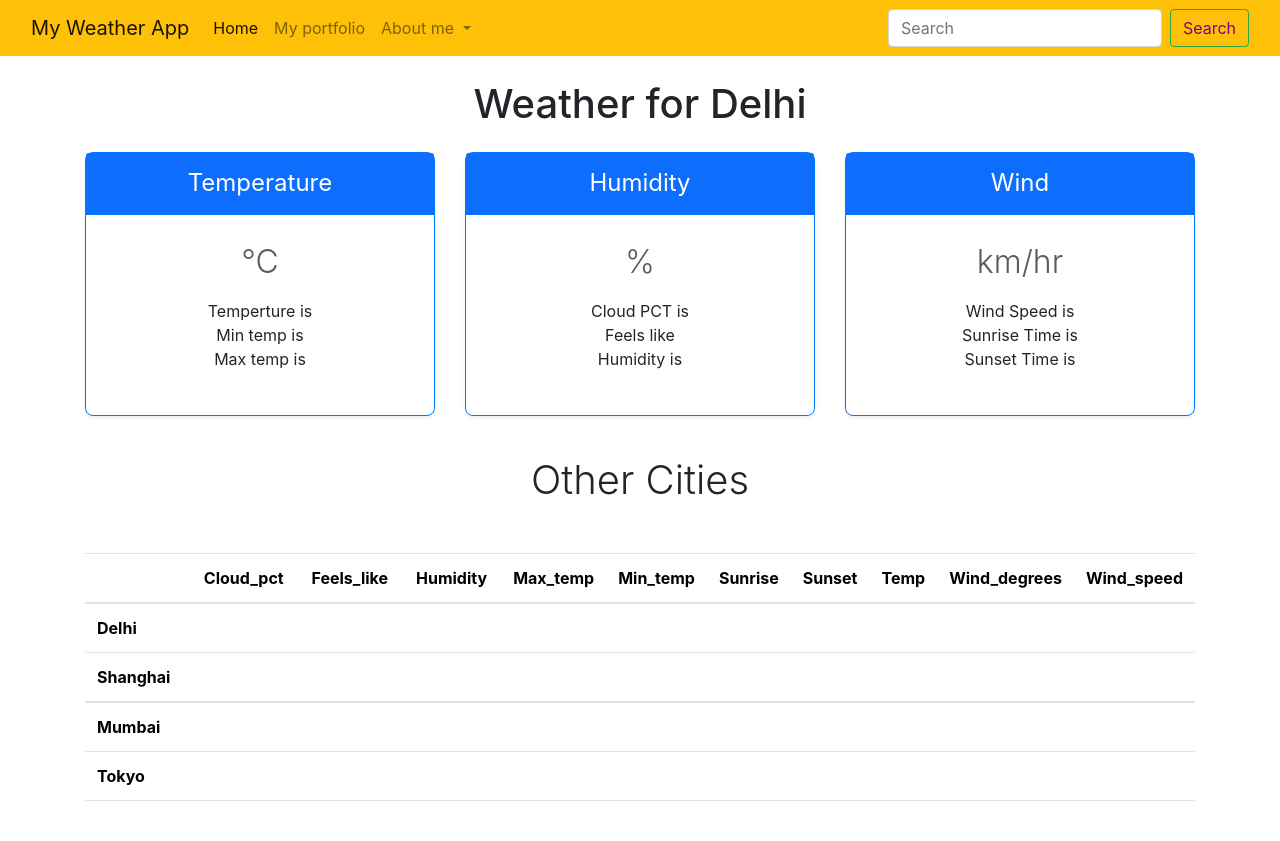
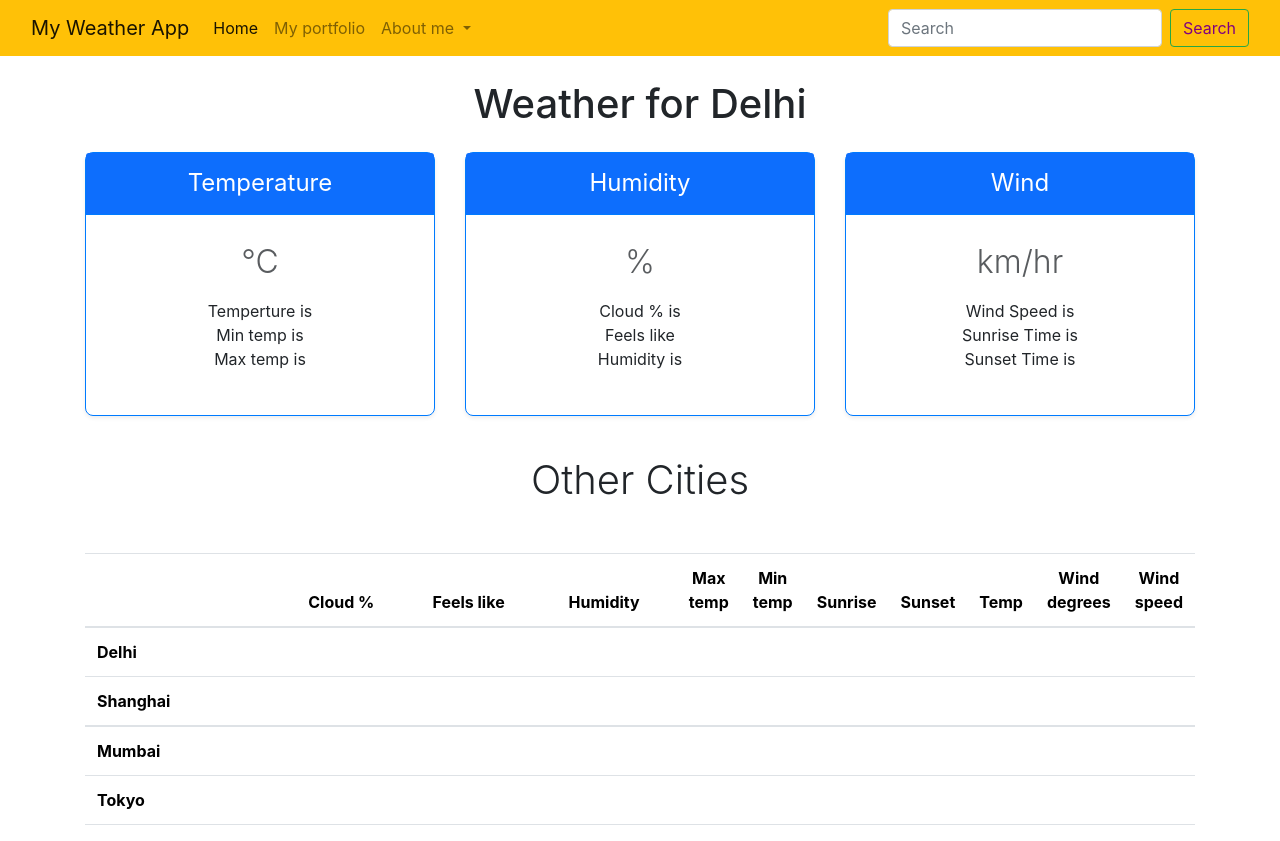
Before and after one commit to Mayankmishra110/My-Weather-App, a plain HTML site: page index.html in a window 1280 px wide. Before the commit the page ends 817 px from the top, so only its background shows below. Drawn offline with nearby package versions, Linux system fonts and the light colour scheme; no server answers.

Commit message:
Update index.html

```diff
--- a/index.html
+++ b/index.html
@@ -22,10 +22,10 @@
                 <a class="nav-link active" aria-current="page" href="#">Home</a>
               </li>
               <li class="nav-item">
-                <a class="nav-link" href="https://mayankcseportfolio.netlify.app/">My portfolio</a>
+                <a class="nav-link" class="font-weight-bold" href="https://mayankcseportfolio.netlify.app/">My portfolio</a>
               </li>
               <li class="nav-item dropdown">
-                <a class="nav-link dropdown-toggle" href="#" role="button" data-bs-toggle="dropdown" aria-expanded="false">
+                <a class="nav-link dropdown-toggle" class="font-weight-bold" href="#" role="button" data-bs-toggle="dropdown" aria-expanded="false">
                   About me
                 </a>
                 <ul class="dropdown-menu">
@@ -74,7 +74,7 @@
                   <div class="card-body">
                     <h1 class="card-title pricing-card-title"><span id="humidity5"></span><small class="text-body-secondary fw-light">%</small></h1>
                     <ul class="list-unstyled mt-3 mb-4">
-                        <li>Cloud PCT is <span id="cloud_pct"></span></li>
+                        <li>Cloud % is <span id="cloud_pct"></span></li>
                         <li>Feels like <span id="feels_like"></span></li>
                         <li>Humidity is <span id="humidity"></span></li>
                     </ul>
@@ -110,16 +110,16 @@
                 <thead>
                   <tr>
                     <th style="width: 34%;"></th>
-                    <th style="width: 22%;">Cloud_pct</th>
-                    <th style="width: 22%;">Feels_like</th>
+                    <th style="width: 22%;">Cloud %</th>
+                    <th style="width: 22%;">Feels like</th>
                     <th style="width: 22%;">Humidity</th>
-                    <th style="width: 22%;">Max_temp</th>
-                    <th style="width: 22%;">Min_temp</th>
+                    <th style="width: 22%;">Max temp</th>
+                    <th style="width: 22%;">Min temp</th>
                     <th style="width: 22%;">Sunrise</th>
                     <th style="width: 22%;">Sunset</th>
                     <th style="width: 22%;">Temp</th>
-                    <th style="width: 22%;">Wind_degrees</th>
-                    <th style="width: 22%;">Wind_speed</th>
+                    <th style="width: 22%;">Wind degrees</th>
+                    <th style="width: 22%;">Wind speed</th>
                   </tr>
                 </thead>
                 <tbody>
```
